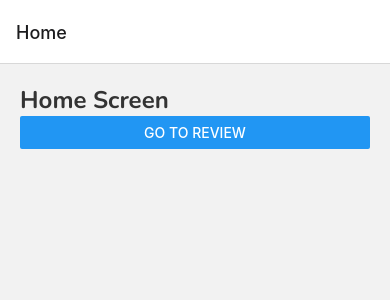
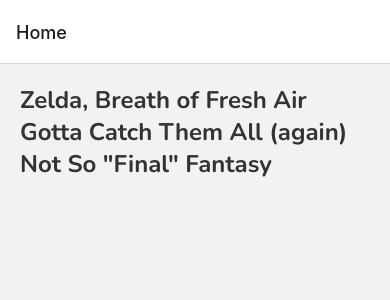
Before and after one commit to aashiqahmed98/gamezone-reviews-app, a React Native app: screen /Home in a window 390 px wide. Shown: the top 300 px of the page. Built offline with nearby package versions, Linux system fonts and the light colour scheme.

Commit message:
passing data from one component to another

```diff
--- a/screens/Home.js
+++ b/screens/Home.js
@@ -1,14 +1,47 @@
-import { StyleSheet, View, Text, Button } from 'react-native'
+import { useState } from 'react'
+import {
+	StyleSheet,
+	View,
+	Text,
+	Button,
+	FlatList,
+	TouchableOpacity,
+} from 'react-native'
 import { globalStyles } from '../styles/global.js'
 
 function Home(props) {
-	const pressHandler = () => {
-		props.navigation.navigate('ReviewDetails')
-	}
+	const [reviews, setReviews] = useState([
+		{
+			title: 'Zelda, Breath of Fresh Air',
+			rating: 5,
+			body: 'lorem ipsum',
+			key: '1',
+		},
+		{
+			title: 'Gotta Catch Them All (again)',
+			rating: 4,
+			body: 'lorem ipsum',
+			key: '2',
+		},
+		{
+			title: 'Not So "Final" Fantasy',
+			rating: 3,
+			body: 'lorem ipsum',
+			key: '3',
+		},
+	])
+
 	return (
 		<View style={globalStyles.container}>
-			<Text style={globalStyles.titleText}>Home Screen</Text>
-			<Button title='Go to Review' onPress={pressHandler} />
+			<FlatList
+				data={reviews}
+				renderItem={({ item }) => (
+					<TouchableOpacity
+						onPress={() => props.navigation.navigate('ReviewDetails', item)}>
+						<Text style={globalStyles.titleText}>{item.title}</Text>
+					</TouchableOpacity>
+				)}
+			/>
 		</View>
 	)
 }
--- a/screens/ReviewDetails.js
+++ b/screens/ReviewDetails.js
@@ -1,9 +1,13 @@
 import { StyleSheet, View, Text } from 'react-native'
 
-function ReviewDetails() {
+function ReviewDetails(props) {
+	const { navigation, route } = props
+
 	return (
 		<View style={styles.container}>
-			<Text>Review Details Screen</Text>
+			<Text>{route.params.title}</Text>
+			<Text>{route.params.body}</Text>
+			<Text>{route.params.rating}</Text>
 		</View>
 	)
 }
```
